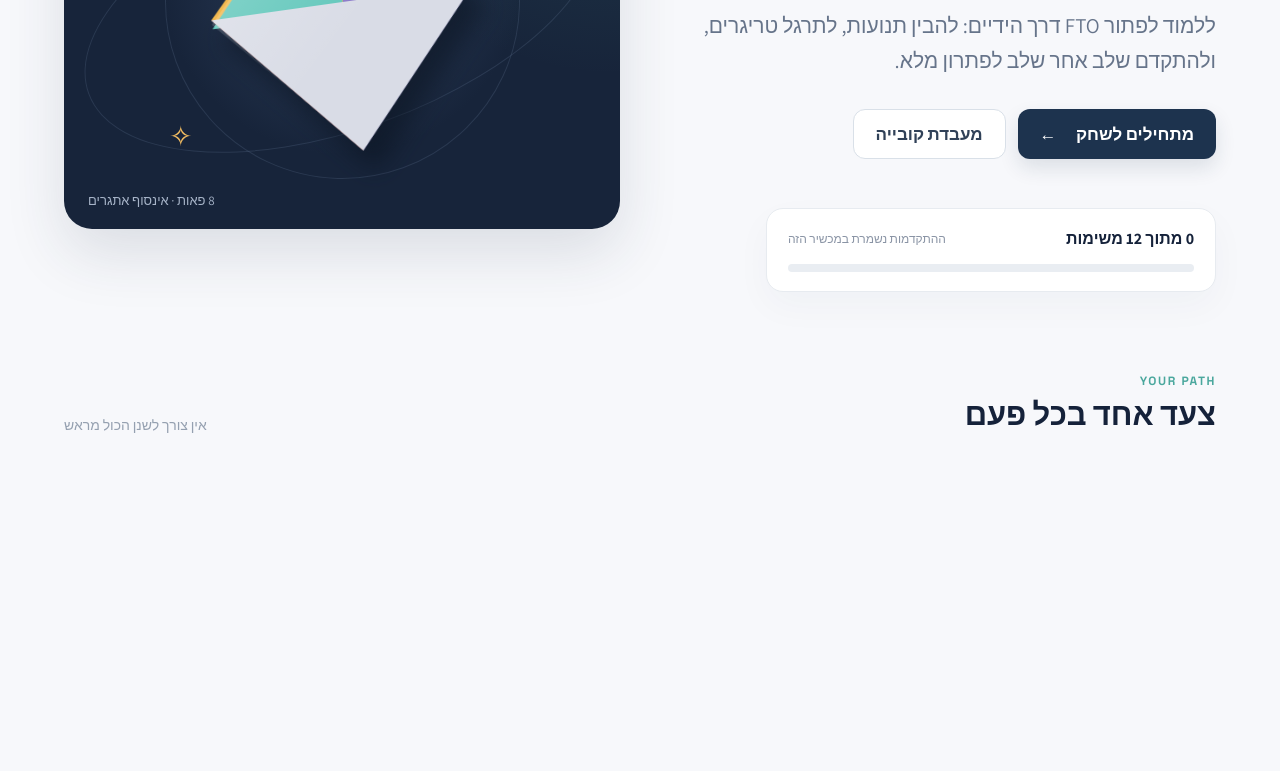
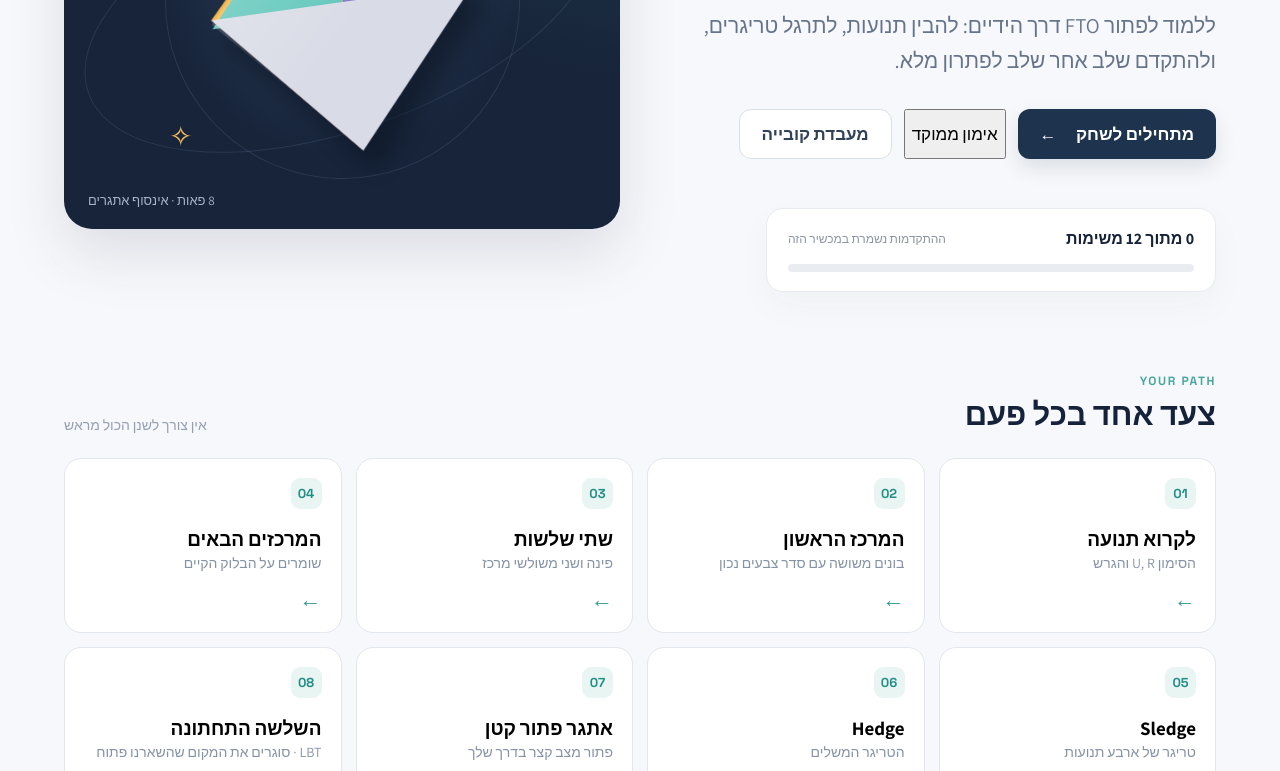
Before and after one commit to AmitShe/fto-quest, a plain HTML site: page index.html in a window 1280 px wide. Shown: the part 382-1153 px from the top of the page. Before the commit the page ends 920 px from the top, so only its background shows below. Drawn offline with Linux system fonts and the light colour scheme.

Commit message:
Update index.html for training mode

```diff
--- a/index.html
+++ b/index.html
@@ -11,7 +11,7 @@
   <link rel="manifest" href="./manifest.webmanifest">
   <link rel="icon" type="image/svg+xml" href="./icon.svg">
   <link rel="apple-touch-icon" href="./apple-touch-icon.png">
-  <link rel="stylesheet" href="./style.css?v=13">
+  <link rel="stylesheet" href="./style.css?v=14">
   <title>FTO Quest — לומדים לפתור</title>
 </head>
 <body>
@@ -29,7 +29,7 @@
         <div class="eyebrow"><span class="spark">✦</span> מסלול הלימוד שלך</div>
         <h1>קובייה חדשה.<br><em>דרך חדשה לחשוב.</em></h1>
         <p>ללמוד לפתור FTO דרך הידיים: להבין תנועות, לתרגל טריגרים, ולהתקדם שלב אחר שלב לפתרון מלא.</p>
-        <div class="hero-actions"><button id="startBtn" class="primary-btn" type="button">מתחילים לשחק <span>←</span></button><button id="labBtn" class="ghost-btn" type="button">מעבדת קובייה</button></div>
+        <div class="hero-actions"><button id="startBtn" class="primary-btn" type="button">מתחילים לשחק <span>←</span></button><button id="trainerBtn" class="trainer-btn" type="button">אימון ממוקד</button><button id="labBtn" class="ghost-btn" type="button">מעבדת קובייה</button></div>
         <div class="progress-card"><div><strong id="progressText">0 מתוך 12 משימות</strong><span>ההתקדמות נשמרת במכשיר הזה</span></div><div class="progress-track"><div id="progressFill"></div></div></div>
       </div>
       <div class="hero-art" aria-hidden="true"><div class="art-orbit orbit-one"></div><div class="art-orbit orbit-two"></div><div class="octa"><div class="facet facet-a"></div><div class="facet facet-b"></div><div class="facet facet-c"></div><div class="facet facet-d"></div><div class="facet facet-e"></div><div class="facet facet-f"></div></div><span class="art-star star-one">✦</span><span class="art-star star-two">✧</span><div class="art-caption">8 פאות · אינסוף אתגרים</div></div>
@@ -44,6 +44,6 @@
     <div id="toast" class="toast" role="status" aria-live="polite"></div>
     <div id="installModal" class="modal-wrap hidden"><div class="modal"><button id="closeModal" class="modal-close" aria-label="סגירה">×</button><img src="./icon.svg" alt="" width="66" height="66"><h2>FTO Quest בכיס שלך</h2><p id="installInstructions"></p><button id="modalOk" class="primary-btn">הבנתי</button></div></div>
   </div>
-  <script type="module" src="./app.js?v=13"></script>
+  <script type="module" src="./app.js?v=14"></script>
 </body>
 </html>
```
